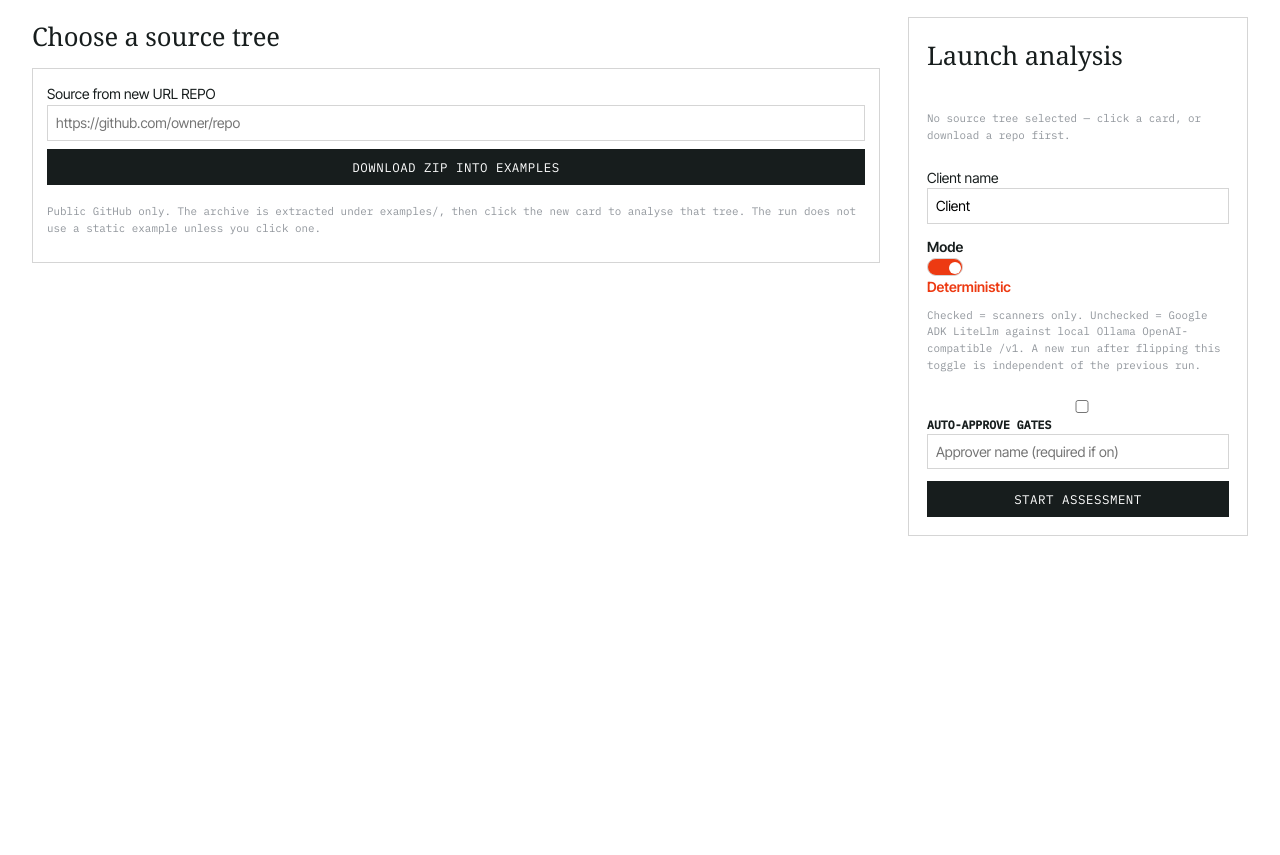
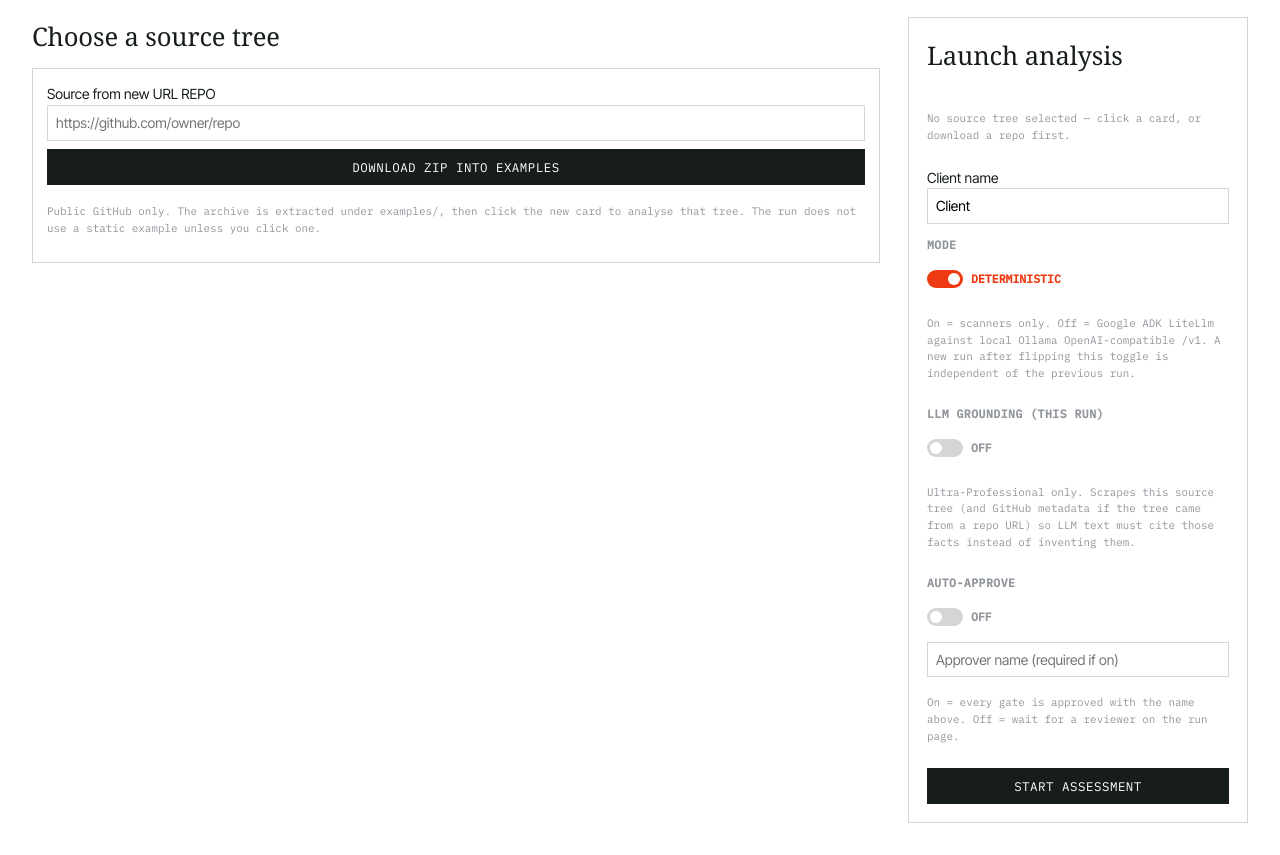
Before and after one commit to jpacerqueira/agentic-security-test-sdk, a FastAPI app: page / in a window 1280 px wide. Shown: the part 1068-1923 px from the top of the page. Before the commit the page ends 1604 px from the top, so only its background shows below. Run offline with FastAPI, Linux system fonts and the light colour scheme; the visitor is signed in with stand-in values (Sample User, id 1); some libraries are stand-ins or nearby versions; some web fonts are replaced.

Commit message:
Fix + Docs: matching launch switches and completed-run screenshot (2026-09-17)
LLM grounding and Auto-approve use the same toggle as Deterministic/LLM. README shows the completed-run banner below the gates.

Co-authored-by: Cursor <cursoragent@cursor.com>

```diff
--- a/agentic_security/web/static/css/app.css
+++ b/agentic_security/web/static/css/app.css
@@ -64,20 +64,29 @@ main { max-width: 1400px; margin: 0 auto; padding: 32px; }
 .demo-card.selected { border-color: var(--ink); border-width: 2px; }
 .demo-card-name { font-family: "IBM Plex Mono", monospace; font-weight: 600; }
 .demo-form { border: 1px solid var(--rule); padding: 18px; display: flex; flex-direction: column; gap: 12px; }
-.demo-form label, .demo-form input { display: block; width: 100%; }
-.demo-form input { font: inherit; padding: 6px 8px; border: 1px solid var(--rule); }
+.demo-form > label, .demo-form input:not([type="checkbox"]) { display: block; width: 100%; }
+.demo-form input:not([type="checkbox"]) { font: inherit; padding: 6px 8px; border: 1px solid var(--rule); }
 button { font-family: "IBM Plex Mono", monospace; font-size: 0.78rem; text-transform: uppercase; letter-spacing: 0.04em; background: var(--ink); color: var(--bg); border: 0; padding: 10px 14px; cursor: pointer; }
 button.danger { background: var(--accent); }
-.auto-approve-toggle { display: flex; align-items: center; gap: 8px; font-family: "IBM Plex Mono", monospace; font-size: 0.72rem; text-transform: uppercase; }
-.skip-llm-toggle {
+.launch-toggles { display: flex; flex-direction: column; gap: 12px; }
+.demo-field { display: flex; flex-direction: column; gap: 6px; }
+.demo-field > .toggle-label-text {
+  font-family: "IBM Plex Mono", monospace; font-size: 0.72rem;
+  text-transform: uppercase; letter-spacing: 0.04em; color: var(--muted);
+}
+.switch-toggle {
   display: inline-flex;
   align-items: center;
   gap: 8px;
   cursor: pointer;
   user-select: none;
   height: 38px;
+  width: auto;
+  font-family: "IBM Plex Mono", monospace;
+  font-size: 0.72rem;
+  text-transform: uppercase;
 }
-.skip-llm-toggle input[type="checkbox"] {
+.switch-toggle input[type="checkbox"] {
   appearance: none;
   -webkit-appearance: none;
   width: 36px;
@@ -89,8 +98,11 @@ button.danger { background: var(--accent); }
   transition: background 0.15s ease;
   flex-shrink: 0;
   margin: 0;
+  padding: 0;
+  border: 0;
+  display: inline-block;
 }
-.skip-llm-toggle input[type="checkbox"]::after {
+.switch-toggle input[type="checkbox"]::after {
   content: "";
   position: absolute;
   top: 3px;
@@ -101,9 +113,13 @@ button.danger { background: var(--accent); }
   background: var(--bg);
   transition: transform 0.15s ease;
 }
-.skip-llm-toggle input[type="checkbox"]:checked { background: var(--accent); }
-.skip-llm-toggle input[type="checkbox"]:checked::after { transform: translateX(18px); }
+.switch-toggle input[type="checkbox"]:checked { background: var(--accent); }
+.switch-toggle input[type="checkbox"]:checked::after { transform: translateX(18px); }
 .toggle-label-text { display: flex; align-items: center; font-weight: 600; }
+.switch-toggle input[type="checkbox"]         ~ .toggle-label-text .mode-off { display: inline; color: var(--muted); }
+.switch-toggle input[type="checkbox"]         ~ .toggle-label-text .mode-on { display: none; }
+.switch-toggle input[type="checkbox"]:checked ~ .toggle-label-text .mode-off { display: none; }
+.switch-toggle input[type="checkbox"]:checked ~ .toggle-label-text .mode-on { display: inline; color: var(--accent); }
 .skip-llm-toggle input[type="checkbox"]         ~ .toggle-label-text .mode-llm { display: inline; color: var(--ok); }
 .skip-llm-toggle input[type="checkbox"]         ~ .toggle-label-text .mode-det { display: none; }
 .skip-llm-toggle input[type="checkbox"]:checked ~ .toggle-label-text .mode-llm { display: none; }
--- a/agentic_security/web/static/js/landing.js
+++ b/agentic_security/web/static/js/landing.js
@@ -101,16 +101,25 @@ fetchForm?.addEventListener("submit", (evt) => {
 const form = document.querySelector(".demo-form");
 const box = document.getElementById("skip-llm-input");
 const hidden = document.getElementById("skip-llm-hidden");
+const autoBox = document.getElementById("auto-approve-input");
+const autoHidden = document.getElementById("auto-approve-hidden");
 
 function syncSkipLlm() {
   if (hidden && box) hidden.value = box.checked ? "true" : "false";
 }
 
+function syncAutoApprove() {
+  if (autoHidden && autoBox) autoHidden.value = autoBox.checked ? "true" : "false";
+}
+
 box?.addEventListener("change", syncSkipLlm);
+autoBox?.addEventListener("change", syncAutoApprove);
 syncSkipLlm();
+syncAutoApprove();
 
 form?.addEventListener("submit", (evt) => {
   syncSkipLlm();
+  syncAutoApprove();
   syncGroundingField();
   if (!sourcePath.value) {
     evt.preventDefault();
--- a/agentic_security/web/templates/landing.html
+++ b/agentic_security/web/templates/landing.html
@@ -49,11 +49,12 @@
     <input type="hidden" name="target_url" id="target-url" value="">
     <p class="hint" id="selected-source">No source tree selected — click a card, or download a repo first.</p>
     <label>Client name <input name="client_name" value="Client"></label>
+    <div class="launch-toggles">
       <div class="demo-field">
         <span class="toggle-label-text">Mode</span>
         <input type="hidden" name="skip_llm" id="skip-llm-hidden"
                value="{% if skip_llm_default %}true{% else %}false{% endif %}">
-      <label class="skip-llm-toggle" for="skip-llm-input">
+        <label class="switch-toggle skip-llm-toggle" for="skip-llm-input">
           <input type="checkbox" id="skip-llm-input"
                  {% if skip_llm_default %}checked{% endif %}>
           <span class="toggle-label-text">
@@ -61,28 +62,40 @@
             <span class="mode-det">Deterministic</span>
           </span>
         </label>
-      <p class="hint">Checked = scanners only. Unchecked = Google ADK LiteLlm against local Ollama OpenAI-compatible /v1. A new run after flipping this toggle is independent of the previous run.</p>
+        <p class="hint">On = scanners only. Off = Google ADK LiteLlm against local Ollama OpenAI-compatible /v1. A new run after flipping this toggle is independent of the previous run.</p>
+      </div>
+      <div class="demo-field" id="grounding-field" hidden>
+        <span class="toggle-label-text">LLM grounding (this run)</span>
+        <input type="hidden" name="llm_grounding" id="llm-grounding-hidden" value="false">
+        <label class="switch-toggle" for="llm-grounding-input">
+          <input type="checkbox" id="llm-grounding-input">
+          <span class="toggle-label-text">
+            <span class="mode-off">Off</span>
+            <span class="mode-on">On</span>
+          </span>
+        </label>
+        <p class="hint">Ultra-Professional only. Scrapes this source tree (and GitHub metadata if the tree came from a repo URL) so LLM text must cite those facts instead of inventing them.</p>
+      </div>
+      <div class="demo-field" id="auto-approve-field">
+        <span class="toggle-label-text">Auto-approve</span>
+        <input type="hidden" name="auto_approve_gates" id="auto-approve-hidden" value="false">
+        <label class="switch-toggle" for="auto-approve-input">
+          <input type="checkbox" id="auto-approve-input">
+          <span class="toggle-label-text">
+            <span class="mode-off">Off</span>
+            <span class="mode-on">On</span>
+          </span>
+        </label>
+        <input name="auto_approve_reviewer_name" id="auto-approve-reviewer"
+               placeholder="Approver name (required if on)">
+        <p class="hint">On = every gate is approved with the name above. Off = wait for a reviewer on the run page.</p>
+      </div>
     </div>
     <div class="llm-confirm-inline" hidden>
       <p>This run will call the local Ollama model through ADK LiteLLM. Continue?</p>
       <button type="button" data-modal-action="confirm">Start LLM assessment</button>
       <button type="button" data-modal-action="cancel">Cancel</button>
     </div>
-    <div class="demo-field" id="grounding-field" hidden>
-      <input type="hidden" name="llm_grounding" id="llm-grounding-hidden" value="false">
-      <label class="auto-approve-toggle" for="llm-grounding-input">
-        <input type="checkbox" id="llm-grounding-input">
-        <span class="toggle-label-text">LLM grounding (this run)</span>
-      </label>
-      <p class="hint">Ultra-Professional only. Scrapes this source tree (and GitHub metadata if the tree came from a repo URL) so LLM text must cite those facts instead of inventing them.</p>
-    </div>
-    <div class="demo-field">
-      <label class="auto-approve-toggle">
-        <input type="checkbox" name="auto_approve_gates" value="true">
-        <span class="toggle-label-text">Auto-approve gates</span>
-      </label>
-      <input name="auto_approve_reviewer_name" placeholder="Approver name (required if on)">
-    </div>
     <button type="submit">Start assessment</button>
   </form>
 </div>
```
Also changed, not shown: CLAUDE.md (+2 -2 lines), changes-log.md (+17 -1 lines), tests/test_github_examples.py (+4 -0 lines), tests/test_grounding.py (+2 -0 lines), README.md, images/Macro-Search_-_Agentic_Security_Scan_-_completed_run.png (added). Lines whose indentation alone changed are shown as unchanged.
